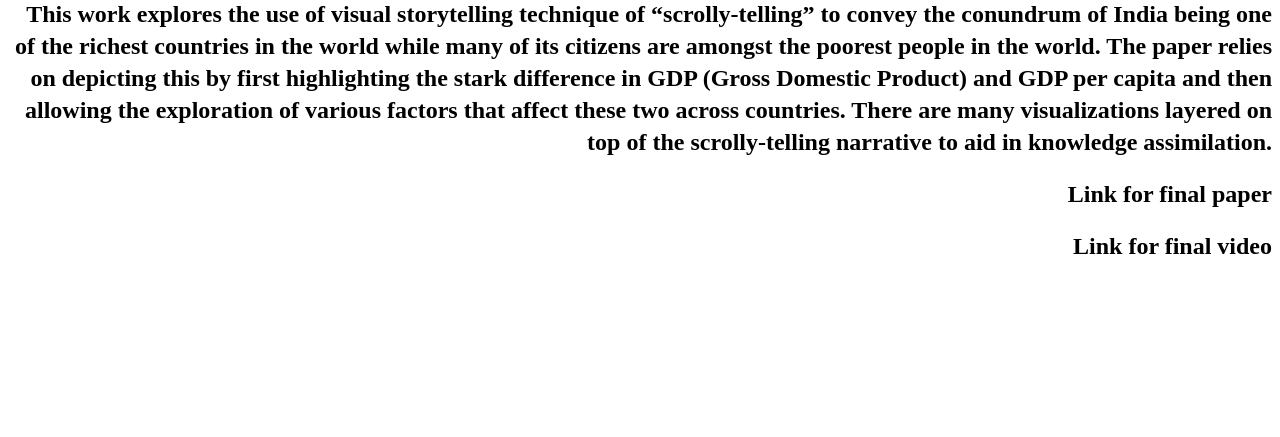
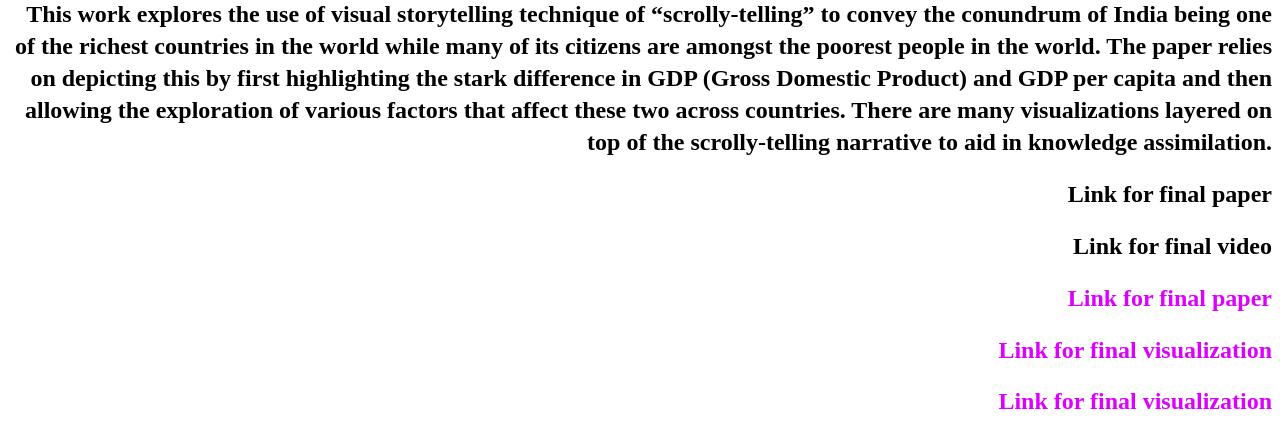
Before and after one commit to geetkalra/geet_landingpagefor6.859, a plain HTML site: page index.html in a window 1280 px wide. Shown: the part 1030-1467 px from the top of the page. Before the commit the page ends 1312 px from the top, so only its background shows below. Drawn offline with nearby package versions, Linux system fonts and the light colour scheme; a web font is replaced by a local one.

Commit message:
Update index.html

```diff
--- a/index.html
+++ b/index.html
@@ -87,7 +87,11 @@
 
       </section>
 
-
+    <section>
+            <h2><a href ='https://github.com/6859-sp21/geet_finalproject/blob/main/Geet%20Kalra_6.859_Final%20Project.pdf'>Link for final paper</a></h2>
+            <h2><a href ='https://github.com/6859-sp21/geet_finalproject/blob/main/Geet_6.859_FinalVideo.mp4'>Link for final visualization</a> </h2>
+            <h2><a href ='https://6859-sp21.github.io/geet_finalproject/'>Link for final visualization</a> </h2>
+        </section>
 
 
 
```
